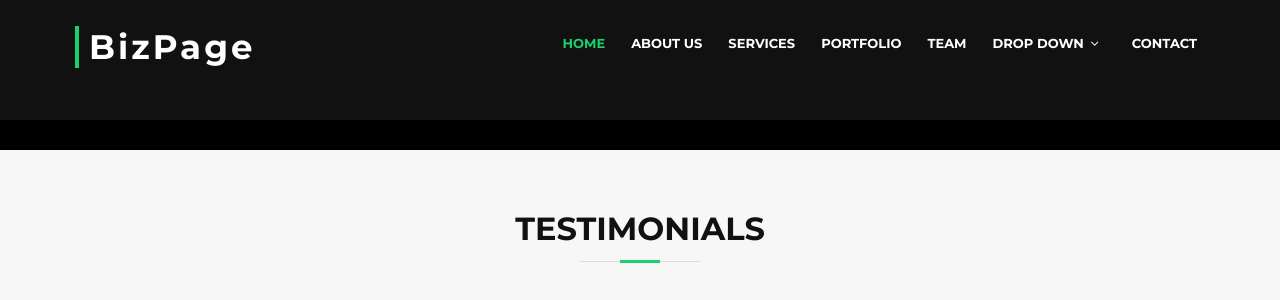
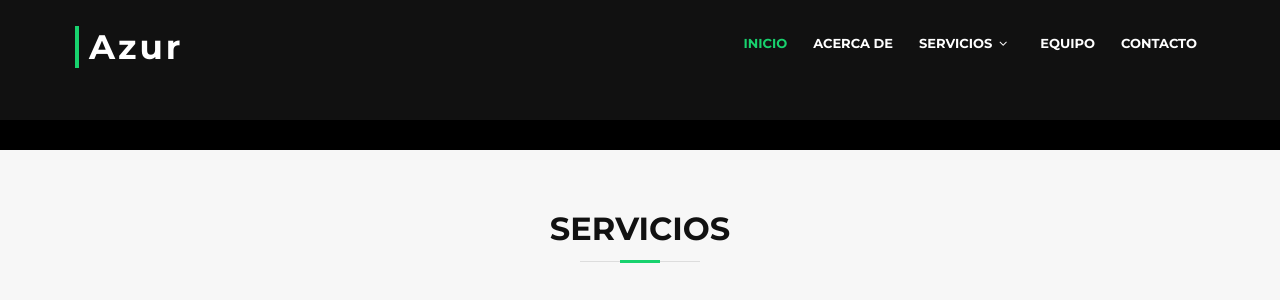
Before and after one commit to alejandraloreto/azurconsultores, a plain HTML site: page servicios.html in a window 1280 px wide. Shown: the top 300 px of the page. Drawn offline with nearby package versions, Linux system fonts and the light colour scheme.

Commit message:
Update servicios.html

```diff
--- a/servicios.html
+++ b/servicios.html
@@ -5,7 +5,7 @@
   <meta charset="utf-8">
   <meta content="width=device-width, initial-scale=1.0" name="viewport">
 
-  <title>BizPage Bootstrap Template</title>
+  <title>Azur</title>
   <meta content="" name="descriptison">
   <meta content="" name="keywords">
 
@@ -42,27 +42,27 @@
     <div class="container-fluid">
 
       <div id="logo" class="pull-left">
-        <h1><a href="#intro" class="scrollto">BizPage</a></h1>
+        <h1><a href="#intro" class="scrollto">Azur</a></h1>
         <!-- Uncomment below if you prefer to use an image logo -->
         <!-- <a href="#intro"><img src="assets/img/logo.png" alt=""></a>-->
       </div>
 
       <nav id="nav-menu-container">
         <ul class="nav-menu">
-          <li class="menu-active"><a href="#intro">Home</a></li>
-          <li><a href="#about">About Us</a></li>
-          <li><a href="#services">Services</a></li>
-          <li><a href="#portfolio">Portfolio</a></li>
-          <li><a href="#team">Team</a></li>
-          <li class="menu-has-children"><a href="">Drop Down</a>
+          <li class="menu-active"><a href="index.html">Inicio</a></li>
+          <li><a href="nosotros.html">Acerca de</a></li>
+          <li class="servicios.html"><a href="">Servicios</a>
             <ul>
-              <li><a href="#">Drop Down 1</a></li>
-              <li><a href="#">Drop Down 3</a></li>
-              <li><a href="#">Drop Down 4</a></li>
+              <li><a href="educacion.html">Asesoría Educacional</a></li>
+              <li><a href="contable.html">Asesoría Contable</a></li>
+              <li><a href="tributaria.html">Asesoría Tributaria</a></li>
+              <li><a href="impuestos.html">Impuestos</a></li>
+              <li><a href="remuneraciones.html">Remuneraciones</a></li>
               <li><a href="#">Drop Down 5</a></li>
             </ul>
           </li>
-          <li><a href="#contact">Contact</a></li>
+          <li><a href="equipo.html">Equipo</a></li>
+          <li><a href="contacto.html">Contacto</a></li>
         </ul>
       </nav><!-- #nav-menu-container -->
     </div>
@@ -95,14 +95,14 @@
       <div class="container">
 
         <header class="section-header">
-          <h3>Testimonials</h3>
+          <h3>Servicios</h3>
         </header>
 
         <div class="owl-carousel testimonials-carousel">
 
           <div class="testimonial-item">
             <img src="assets/img/testimonial-1.jpg" class="testimonial-img" alt="">
-            <h3>Saul Goodman</h3>
+            <h3>Educacionales</h3>
             <h4>Ceo &amp; Founder</h4>
             <p>
               <img src="assets/img/quote-sign-left.png" class="quote-sign-left" alt="">
```
